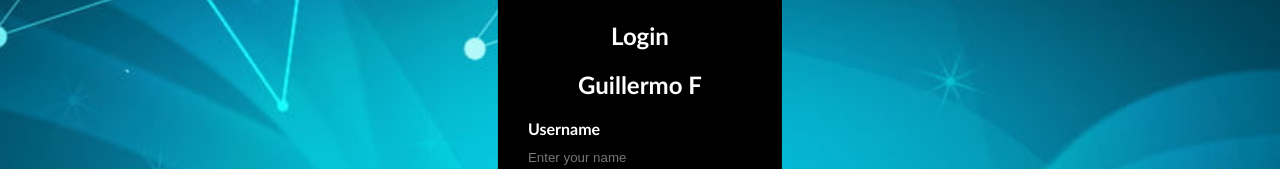
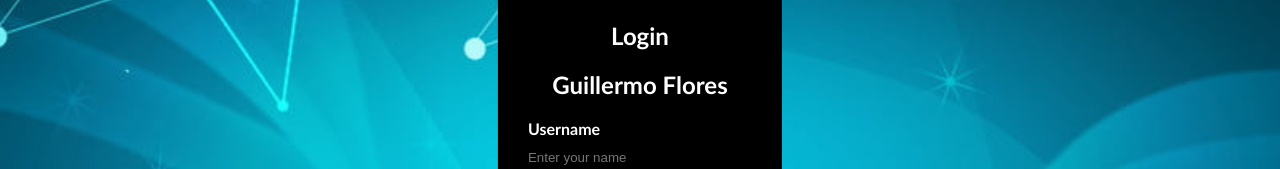
Before and after one commit to guille2017/Formulario-proyecto-login, a plain HTML site: page index.html in a window 1280 px wide. Shown: the part 239-408 px from the top of the page. Drawn offline with Linux system fonts and the light colour scheme.

Commit message:
Update index.html

```diff
--- a/index.html
+++ b/index.html
@@ -11,7 +11,7 @@
     <div class="contenedor">
       <img src="images/pngwing.com.png" alt="pngwing.com" />
       <h1>Login</h1>
-      <h1> Guillermo F</h1>
+      <h1> Guillermo Flores</h1>
       <form action="" method="">
         <label for="username">Username</label>
         <input
```
